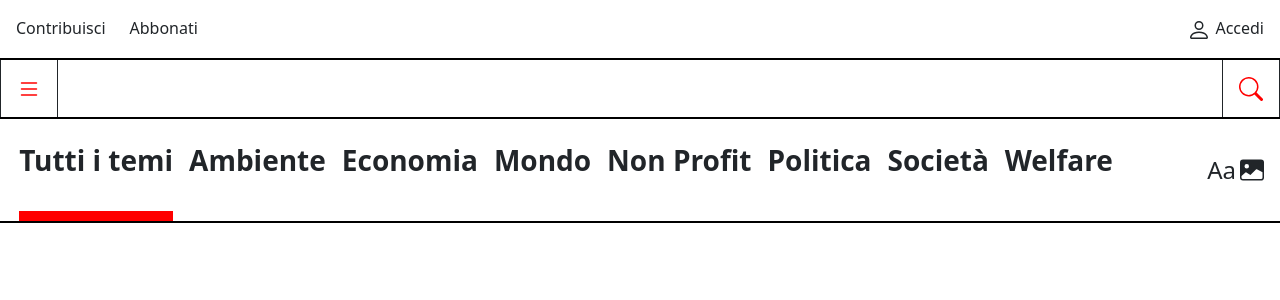
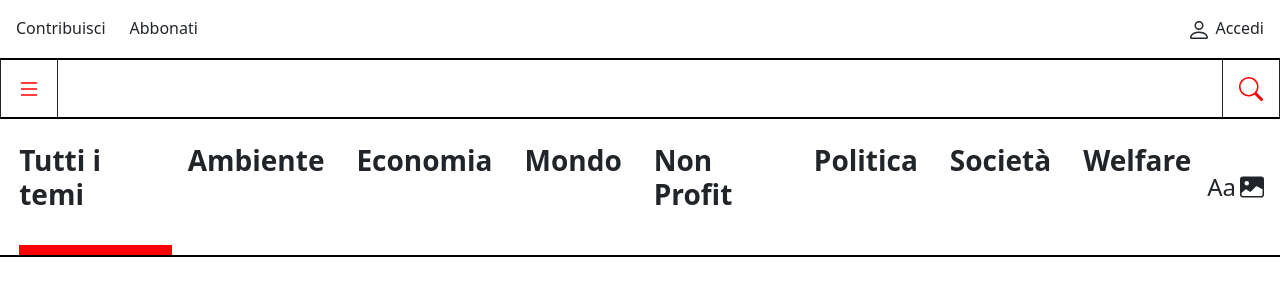
Before and after one commit to AndreaMargutti/retex_design, a Vue app: page / in a window 1280 px wide. Shown: the top 300 px of the page. Built offline with nearby package versions, Linux system fonts and the light colour scheme.

Commit message:
add show to search icon

```diff
--- a/src/components/header/AppNavbar.vue
+++ b/src/components/header/AppNavbar.vue
@@ -3,6 +3,7 @@ export default {
   data() {
     return {
         name: 'AppNavbar',
+        // variabile per funzione operMenus e v-show
         list: true,
     }
   },
@@ -13,7 +14,7 @@ export default {
 
   methods: {
      openMenu () {
-        // gestisco la visibilita di alcune parti di pagina
+        // assegna alla varaiabile il suo valore opposto
         this.list = !this.list;
       }
   },
@@ -35,7 +36,7 @@ export default {
           </svg>
     </div>
 
-    <div class="p-3 border-div">
+    <div v-show="list" class="p-3 border-div">
       <!-- icona lente -->
       <svg xmlns="http://www.w3.org/2000/svg" width="24" height="24" fill="currentColor" class="bi bi-search" viewBox="0 0 16 16" color="red">
         <path d="M11.742 10.344a6.5 6.5 0 1 0-1.397 1.398h-.001q.044.06.098.115l3.85 3.85a1 1 0 0 0 1.415-1.414l-3.85-3.85a1 1 0 0 0-.115-.1zM12 6.5a5.5 5.5 0 1 1-11 0 5.5 5.5 0 0 1 11 0"/>
@@ -47,7 +48,7 @@ export default {
   <div v-show="list">
     <section v-show="list" class="d-flex justify-content-between">
       <ul class="d-flex gap-3">
-        <li v-for="item in navItems">
+        <li v-for="item in navItems" class="pe-3">
           <h3>{{ item }}</h3>
         </li>
       </ul>
```
